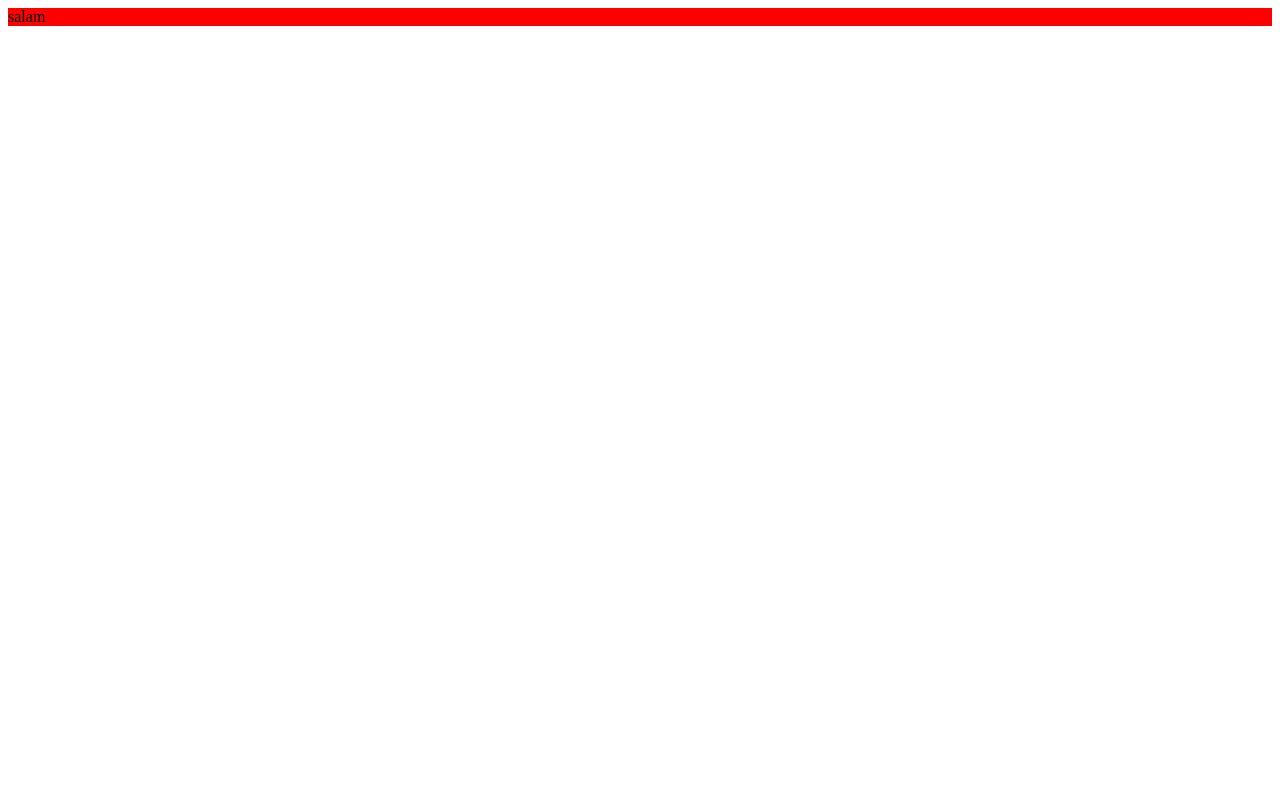
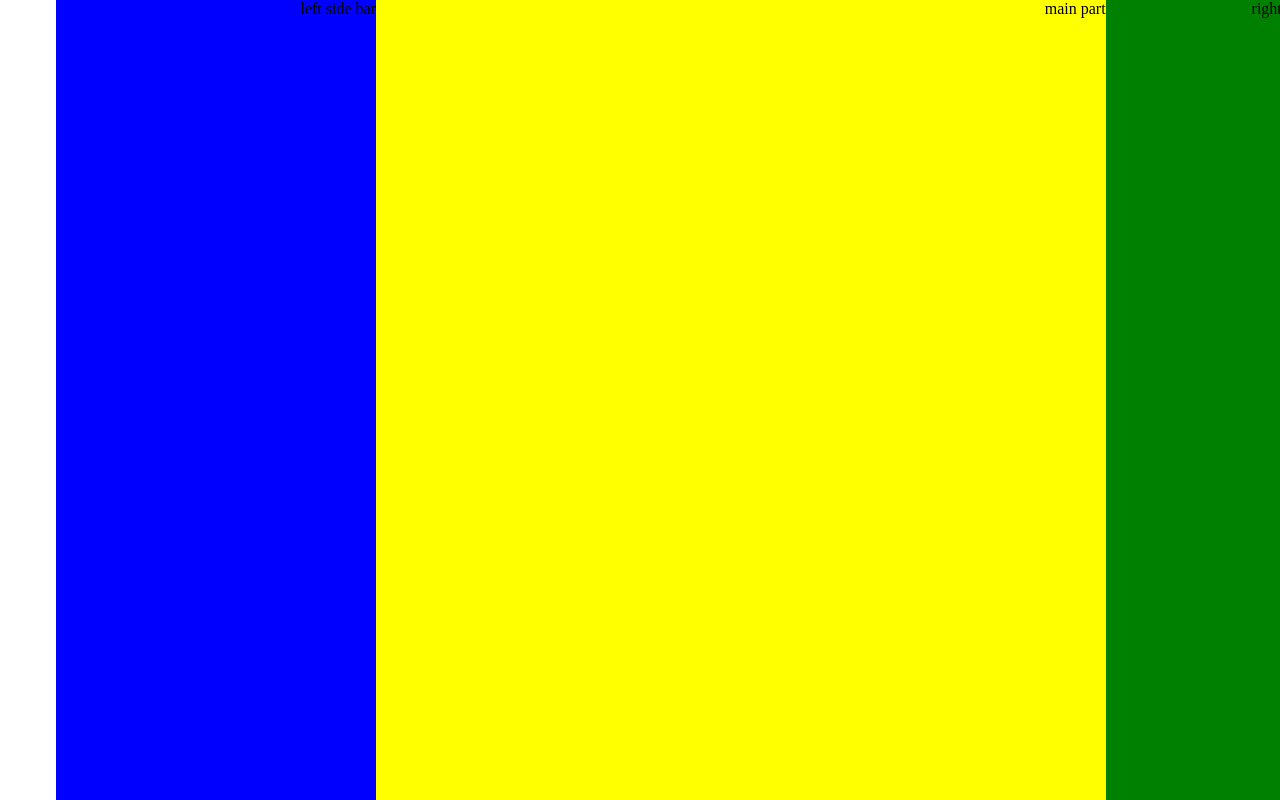
Before and after one commit to kiyan6868/twiter, a React (Create React App) app: page / in a window 1280 px wide. Built offline with nearby package versions, Linux system fonts and the light colour scheme.

Commit message:
sakhtane right side bar, left side bar,main part

```diff
--- a/public/index.html
+++ b/public/index.html
@@ -24,6 +24,7 @@
       work correctly both with client-side routing and a non-root public URL.
       Learn how to configure a non-root public URL by running `npm run build`.
     -->
+    <link rel='stylesheet' href="%PUBLIC_URL%/styles.css">
     <title>React App</title>
   </head>
   <body>
--- /dev/null
+++ b/public/styles.css
@@ -0,0 +1,5 @@
+body {
+    margin: 0;
+    direction: rtl;
+    box-sizing: border-box;
+}
--- /dev/null
+++ b/src/components/LeftSidebar.js
@@ -0,0 +1,14 @@
+import useStyle from './layout/styles'
+
+
+const LeftSidebar = ()=>{
+
+   const classes = useStyle() ;
+  return (
+    <div className={classes.LeftSidebar}>
+        left side bar
+    </div>
+  );
+}
+
+export default LeftSidebar;
--- /dev/null
+++ b/src/components/MainPart.js
@@ -0,0 +1,14 @@
+import useStyle from './layout/styles'
+
+
+const MainPart = ()=>{
+
+   const classes = useStyle() ;
+  return (
+    <div className={classes.MainPart}>
+        main part
+    </div>
+  );
+}
+
+export default MainPart;
--- /dev/null
+++ b/src/components/RightSidebar.js
@@ -0,0 +1,14 @@
+import useStyle from './layout/styles'
+
+
+const RightSidebar = ()=>{
+
+   const classes = useStyle() ;
+  return (
+    <div className={classes.RightSidebar}>
+        right side bar
+    </div>
+  );
+}
+
+export default RightSidebar;
--- a/src/components/layout/layout.js
+++ b/src/components/layout/layout.js
@@ -1,4 +1,7 @@
 import useStyle from './styles'
+import RightSidebar from '../RightSidebar'
+import LeftSidebar from '../LeftSidebar'
+import MainPart from '../MainPart'
 
 const Layout = ()=> {
 
@@ -6,7 +9,9 @@ const Layout = ()=> {
 
     return (
       <div className = {classes.root}>
-        salam
+        <RightSidebar/>
+        <MainPart/>
+        <LeftSidebar/>
       </div>
     );
   }
--- a/src/components/layout/styles.js
+++ b/src/components/layout/styles.js
@@ -1,8 +1,24 @@
 import {makeStyles} from "@material-ui/styles"
+import RightSidebar from "../RightSidebar";
 
 const useStyle = makeStyles({
     root : {
-        backgroundColor : 'red'
+        display : 'flex',
+        height : '100vh',
+        width : '100%',
+        margin : 0
+    },
+    RightSidebar : {
+        backgroundColor : 'green',
+        width : '18%'
+    },
+    LeftSidebar : {
+        backgroundColor : 'blue',
+        width : '25%'
+    },
+    MainPart : {
+        backgroundColor : 'yellow',
+        flex : 1
     }
 })
 
```
